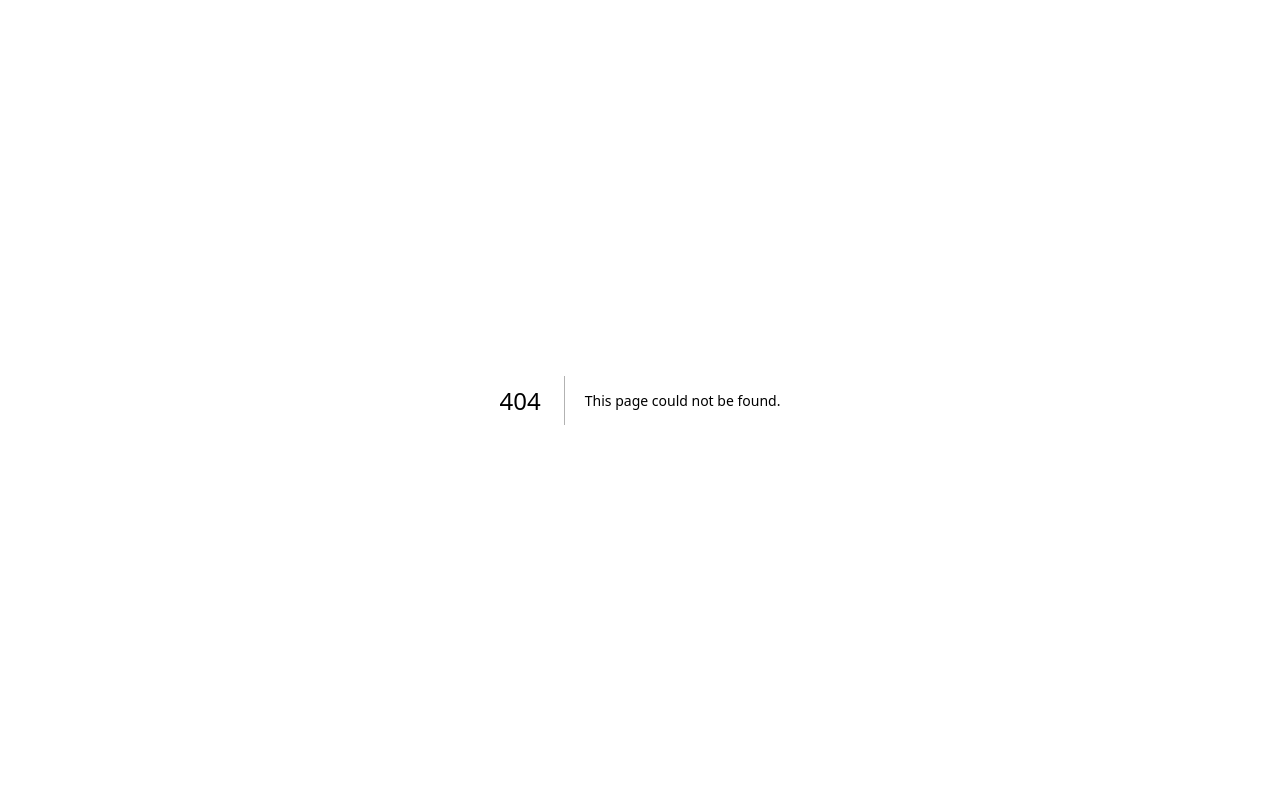
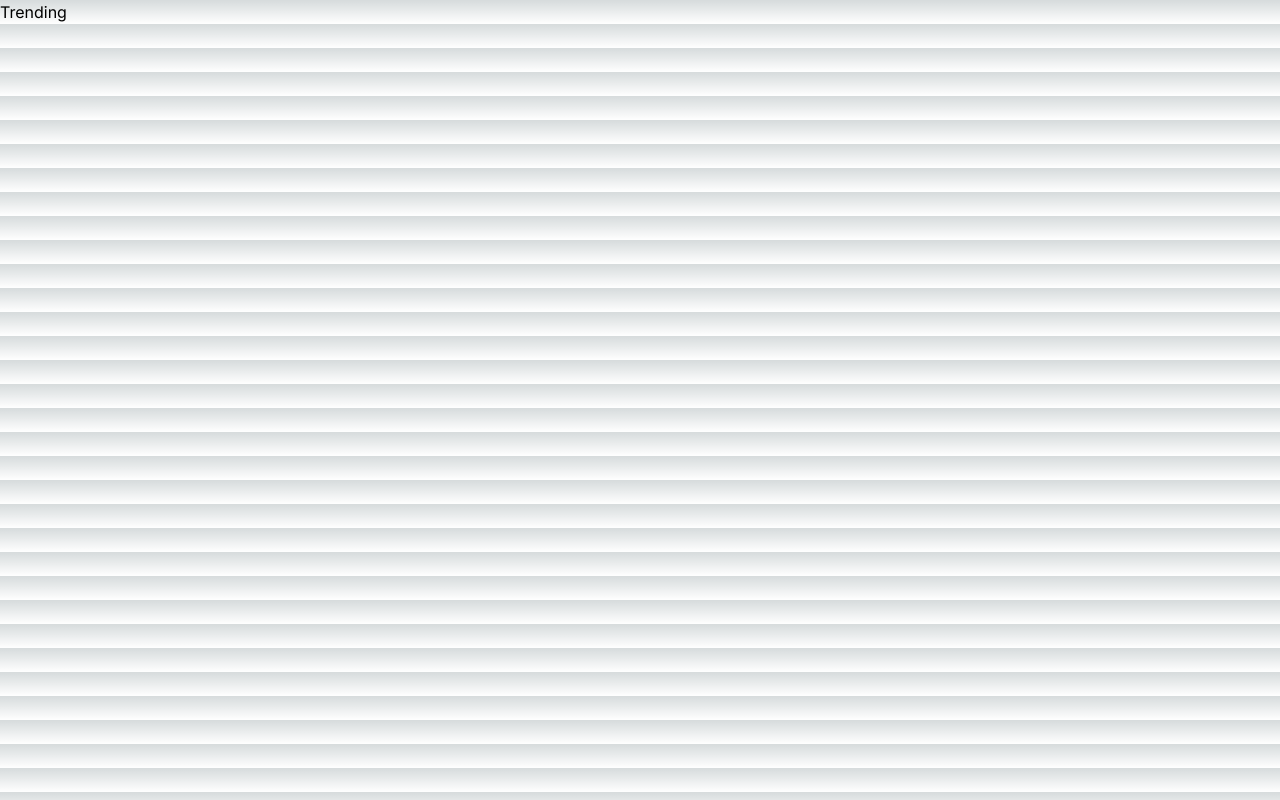
Before and after one commit to sushant-menon/cinefusion-nextjs, a Next.js app: page /trending in a window 1280 px wide. Before the commit this address had no page. Built offline with nearby package versions, Linux system fonts and the light colour scheme.

Commit message:
first commit

```diff
--- /dev/null
+++ b/app/trending/page.jsx
@@ -0,0 +1,7 @@
+import React from "react";
+
+const Trending = () => {
+  return <div>Trending</div>;
+};
+
+export default Trending;
--- /dev/null
+++ b/components/Navbar.jsx
@@ -0,0 +1,7 @@
+import React from "react";
+
+const Navbar = () => {
+  return <div>Navbar</div>;
+};
+
+export default Navbar;
```
